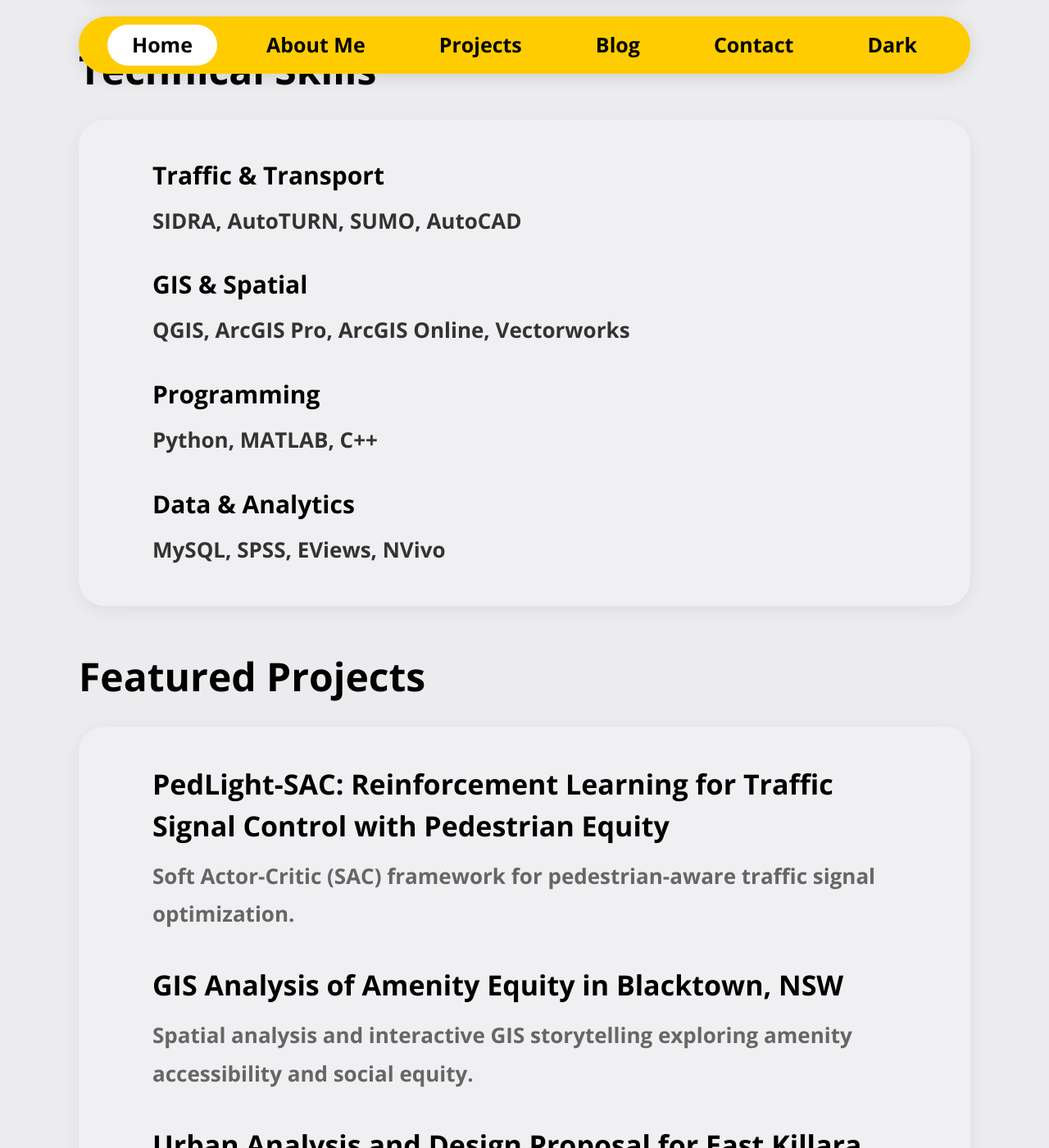
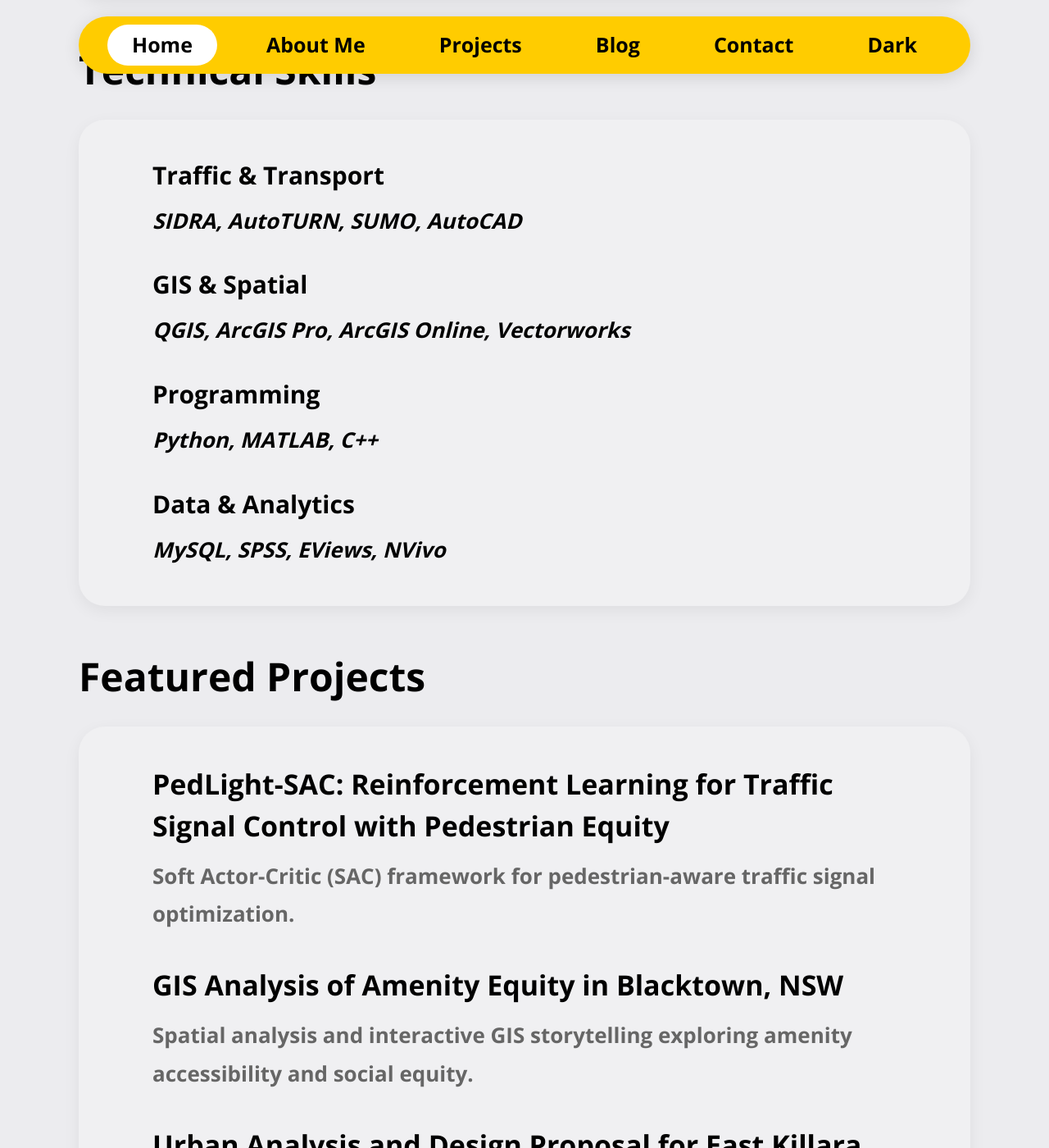
Before and after one commit to tszyeewun/tszyeewun.github.io, a Jekyll site: the page built from index.md, in a window 1280 px wide and 1400 px high, scrolled down 1954 px. Shown: the whole window at 82% size. Built offline with Jekyll 4.4.1, drawn with Linux system fonts in a browser that asks for light colours.

Commit message:
Italicize skills and change text color to black
Updated skill content to italicize text and changed text color.

```diff
--- a/index.md
+++ b/index.md
@@ -78,7 +78,7 @@ title: Home
     </div>
 
     <div class="skill-content">
-      SIDRA, AutoTURN, SUMO, AutoCAD
+      <em>SIDRA, AutoTURN, SUMO, AutoCAD</em>
     </div>
 
     <div class="skill-category">
@@ -86,7 +86,7 @@ title: Home
     </div>
 
     <div class="skill-content">
-      QGIS, ArcGIS Pro, ArcGIS Online, Vectorworks
+      <em>QGIS, ArcGIS Pro, ArcGIS Online, Vectorworks</em>
     </div>
 
     <div class="skill-category">
@@ -94,7 +94,7 @@ title: Home
     </div>
 
     <div class="skill-content">
-      Python, MATLAB, C++
+      <em>Python, MATLAB, C++</em>
     </div>
 
     <div class="skill-category">
@@ -102,7 +102,7 @@ title: Home
     </div>
 
     <div class="skill-content">
-      MySQL, SPSS, EViews, NVivo
+      <em>MySQL, SPSS, EViews, NVivo</em>
     </div>
 
   </div>
@@ -315,7 +315,12 @@ title: Home
 
   line-height:1.8;
 
-  color:#333;
+  color:#000;
+}
+
+.skill-content em{
+
+  font-style:italic;
 }
 
 /* =========================
```
